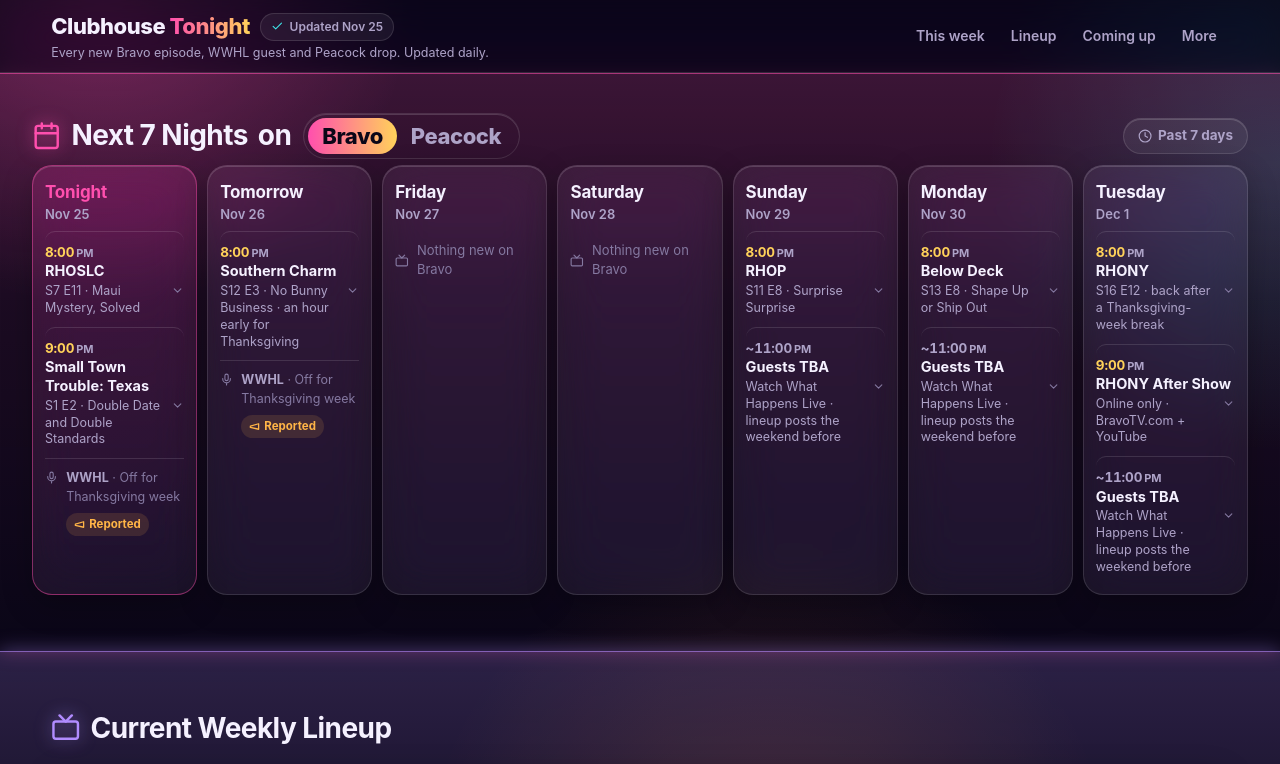
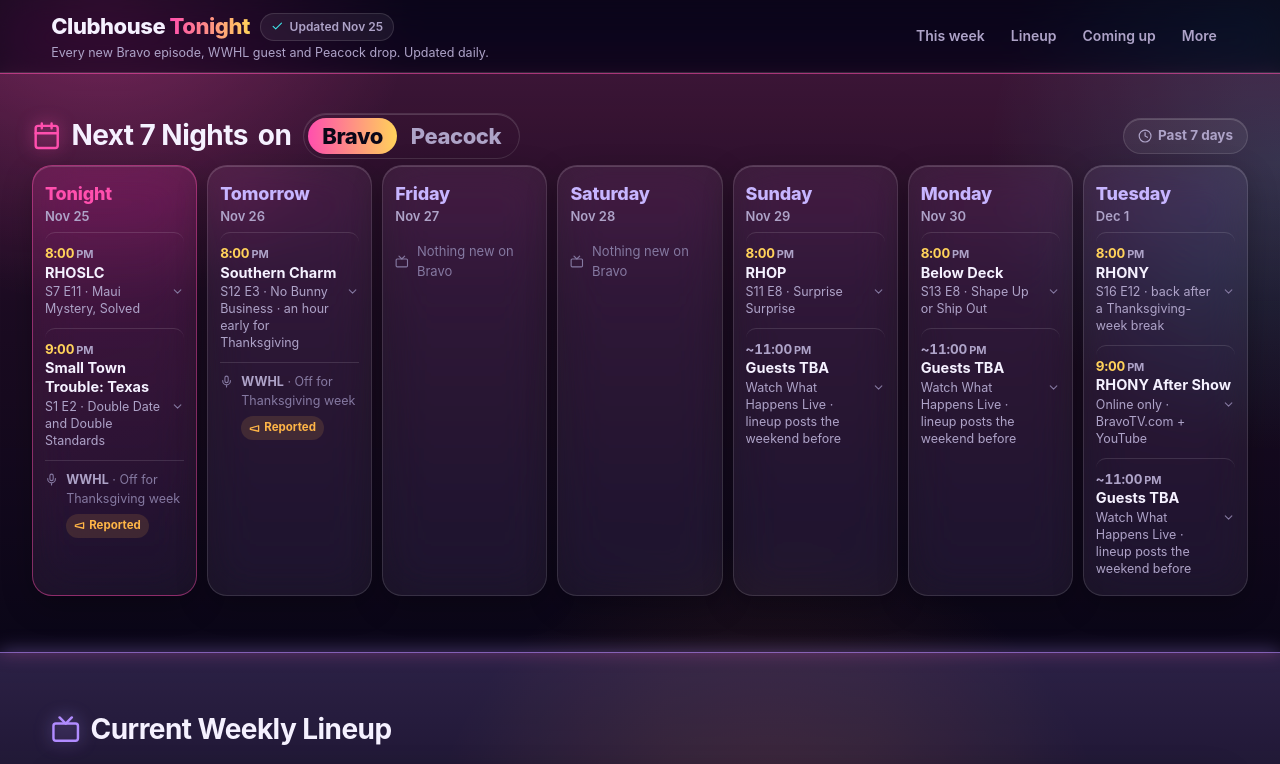
Before and after one commit to bunkrich/bravo-watch, a plain HTML site: page index.html in a window 1280 px wide. Shown: the top 764 px of the page. Drawn offline with Linux system fonts and the light colour scheme.

Commit message:
Day names in soft lavender (Tonight stays pink) so they read apart from show names
Co-Authored-By: Claude Opus 5.5 <noreply@anthropic.com>
Claude-Session: https://claude.ai/code/session_01RsSahGM2kLEbzqe6Fv7iJh

```diff
--- a/index.html
+++ b/index.html
@@ -118,7 +118,7 @@ a.pk:hover{border-color:var(--cyan);color:#fff}
 .wwq{display:flex;gap:8px;align-items:flex-start;padding:10px 0 12px;border-top:1px solid var(--line);font-size:13.5px;color:var(--dim)}
 .wwq b{color:var(--mut);font-weight:700}
 .dh{display:flex;justify-content:space-between;align-items:baseline;gap:10px;padding:14px 0 6px}
-.dh b{font-size:19px;font-weight:750;letter-spacing:-.01em}
+.dh b{font-size:19px;font-weight:800;letter-spacing:-.01em;color:#c7b5ff}
 .dh span{font-size:13px;font-weight:600;color:var(--mut);white-space:nowrap}
 .day.now{background:linear-gradient(160deg,rgba(255,79,174,.16),rgba(255,255,255,.05));border-color:rgba(255,79,174,.45)}
 .day.now .dh b{color:var(--pink)}
@@ -231,7 +231,7 @@ details[open] .chev{transform:rotate(180deg)}
 .days{grid-template-columns:repeat(7,minmax(0,1fr));align-items:stretch;gap:10px}
 .day{padding:2px 12px 8px}
 .dh{flex-direction:column;align-items:flex-start;gap:0;padding:12px 0 6px}
-.dh b{font-size:17px}
+.dh b{font-size:18px}
 .days .row{grid-template-columns:minmax(0,1fr);gap:0;padding:10px 0}
 .days .row>.badge{display:none}
 .days .top{flex-direction:column;align-items:flex-start;gap:0}
```
Also changed, not shown: template.html (+2 -2 lines).
